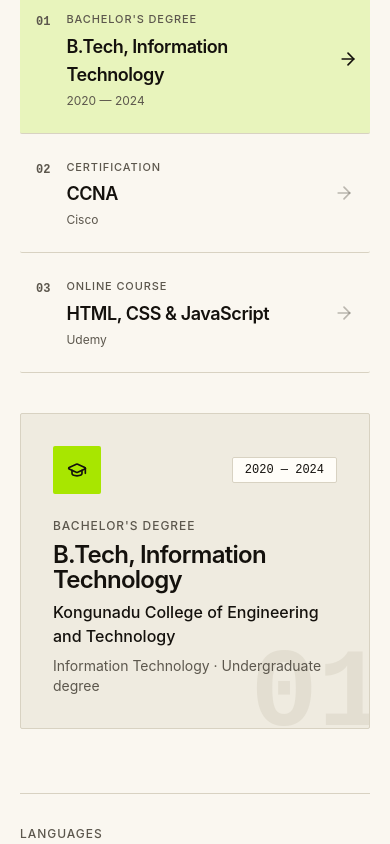
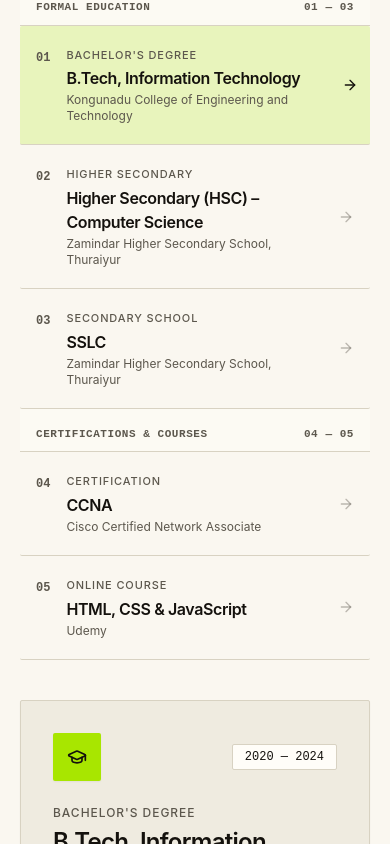
Before and after one commit to MDhanush08/dhanush-portfolio, a React (Vite) app in the folder frontend/: page / in a window 390 px wide. Shown: the part 8420-9264 px from the top of the page. Built offline with nearby package versions, Linux system fonts and the light colour scheme.

Commit message:
Edu and contact changes

```diff
--- a/frontend/src/components/sections/Education.tsx
+++ b/frontend/src/components/sections/Education.tsx
@@ -1,5 +1,5 @@
 import { useState, memo } from 'react'
-import { GraduationCap, Award, BookOpen, ArrowRight } from 'lucide-react'
+import { GraduationCap, Award, BookOpen, School, ArrowRight } from 'lucide-react'
 import { Section } from '../layout/Section'
 import { SectionHeading } from '../layout/SectionHeading'
 import { Reveal } from '../ui/Reveal'
@@ -13,7 +13,10 @@ export const Education = memo(function Education() {
   const getIcon = (id: string) => {
     switch (id) {
       case 'btech':
+      case 'hsc':
         return <GraduationCap className="w-5 h-5 text-[#14110D]" />
+      case 'sslc':
+        return <School className="w-5 h-5 text-[#14110D]" />
       case 'ccna':
         return <Award className="w-5 h-5 text-[#14110D]" />
       case 'udemy':
@@ -21,6 +24,9 @@ export const Education = memo(function Education() {
         return <BookOpen className="w-5 h-5 text-[#14110D]" />
     }
   }
+
+  const formalEducation = educationData.filter((e) => e.section === 'formal')
+  const certifications = educationData.filter((e) => e.section === 'certification')
 
   return (
     <Section id="education" bg="paper" borderTop>
@@ -36,9 +42,15 @@ export const Education = memo(function Education() {
 
       {/* Two columns from 900px */}
       <div className="grid grid-cols-1 min-[900px]:grid-cols-2 gap-10 lg:gap-16 items-start mb-16">
-        {/* Left: 3 interactive rows */}
+        {/* Left: 5 interactive rows organized into Formal Academics and Certifications */}
         <Reveal className="flex flex-col border-t border-[var(--line)]">
-          {educationData.map((item) => {
+          {/* Formal Academics Header */}
+          <div className="pt-3 pb-2 px-4 md:px-5 border-b border-[var(--line)] flex items-center justify-between text-[11px] font-mono uppercase tracking-wider text-[var(--muted)] font-semibold bg-[var(--surface)]/40 select-none">
+            <span>Formal Education</span>
+            <span>01 — 03</span>
+          </div>
+
+          {formalEducation.map((item) => {
             const isActive = activeId === item.id
             return (
               <button
@@ -48,25 +60,25 @@ export const Education = memo(function Education() {
                 onMouseEnter={() => setActiveId(item.id)}
                 aria-pressed={isActive}
                 className={cn(
-                  'w-full text-left py-6 px-4 md:px-5 border-b border-[var(--line)] flex items-center justify-between gap-4 transition-colors duration-200 cursor-pointer rounded-[2px]',
+                  'w-full text-left py-5 px-4 md:px-5 border-b border-[var(--line)] flex items-center justify-between gap-4 transition-colors duration-200 cursor-pointer rounded-[2px]',
                   isActive
                     ? 'bg-[var(--accent-soft)]'
                     : 'bg-transparent hover:bg-[var(--bg-alt)]/50'
                 )}
               >
                 <div className="flex items-start gap-4">
-                  <span className="text-xs font-mono font-semibold text-[var(--muted)] pt-1 select-none">
+                  <span className="text-xs font-mono font-semibold text-[var(--muted)] pt-1 select-none shrink-0">
                     {item.number}
                   </span>
-                  <div className="flex flex-col gap-1">
+                  <div className="flex flex-col gap-0.5">
                     <span className="text-[11px] font-medium uppercase tracking-[0.08em] text-[var(--muted)]">
                       {item.category}
                     </span>
-                    <span className="text-lg md:text-xl font-semibold text-[var(--ink)] tracking-tight">
+                    <span className="text-base md:text-lg font-semibold text-[var(--ink)] tracking-tight">
                       {item.title}
                     </span>
                     <span className="text-xs text-[var(--muted)]">
-                      {item.periodOrProvider}
+                      {item.institution}
                     </span>
                   </div>
                 </div>
@@ -74,7 +86,60 @@ export const Education = memo(function Education() {
                 <div className="shrink-0 pl-2">
                   <ArrowRight
                     className={cn(
-                      'w-5 h-5 transition-transform duration-200',
+                      'w-4 h-4 transition-transform duration-200',
+                      isActive
+                        ? 'translate-x-1 text-[var(--ink)]'
+                        : 'text-[var(--muted)]/40'
+                    )}
+                  />
+                </div>
+              </button>
+            )
+          })}
+
+          {/* Certifications & Courses Header */}
+          <div className="pt-4 pb-2 px-4 md:px-5 border-b border-[var(--line)] flex items-center justify-between text-[11px] font-mono uppercase tracking-wider text-[var(--muted)] font-semibold bg-[var(--surface)]/40 select-none">
+            <span>Certifications & Courses</span>
+            <span>04 — 05</span>
+          </div>
+
+          {certifications.map((item) => {
+            const isActive = activeId === item.id
+            return (
+              <button
+                key={item.id}
+                type="button"
+                onClick={() => setActiveId(item.id)}
+                onMouseEnter={() => setActiveId(item.id)}
+                aria-pressed={isActive}
+                className={cn(
+                  'w-full text-left py-5 px-4 md:px-5 border-b border-[var(--line)] flex items-center justify-between gap-4 transition-colors duration-200 cursor-pointer rounded-[2px]',
+                  isActive
+                    ? 'bg-[var(--accent-soft)]'
+                    : 'bg-transparent hover:bg-[var(--bg-alt)]/50'
+                )}
+              >
+                <div className="flex items-start gap-4">
+                  <span className="text-xs font-mono font-semibold text-[var(--muted)] pt-1 select-none shrink-0">
+                    {item.number}
+                  </span>
+                  <div className="flex flex-col gap-0.5">
+                    <span className="text-[11px] font-medium uppercase tracking-[0.08em] text-[var(--muted)]">
+                      {item.category}
+                    </span>
+                    <span className="text-base md:text-lg font-semibold text-[var(--ink)] tracking-tight">
+                      {item.title}
+                    </span>
+                    <span className="text-xs text-[var(--muted)]">
+                      {item.institution}
+                    </span>
+                  </div>
+                </div>
+
+                <div className="shrink-0 pl-2">
+                  <ArrowRight
+                    className={cn(
+                      'w-4 h-4 transition-transform duration-200',
                       isActive
                         ? 'translate-x-1 text-[var(--ink)]'
                         : 'text-[var(--muted)]/40'
@@ -86,10 +151,10 @@ export const Education = memo(function Education() {
           })}
         </Reveal>
 
-        {/* Right: Detail Card with Cross-Fade (opacity only 200ms) */}
+        {/* Right: Detail Card with Cross-Fade */}
         <Reveal delayMs={100} className="w-full">
-          <div className="relative w-full min-h-[300px] p-8 md:p-10 bg-[var(--bg-alt)] border border-[var(--line)] rounded-[2px] overflow-hidden flex flex-col justify-between">
-            {/* Huge Ghost Number in bottom-right corner in very low-contrast color */}
+          <div className="relative w-full min-h-[340px] p-8 md:p-10 bg-[var(--bg-alt)] border border-[var(--line)] rounded-[2px] overflow-hidden flex flex-col justify-between shadow-xs">
+            {/* Ghost Number in bottom-right corner in very low-contrast color */}
             <span className="absolute -bottom-6 -right-4 text-[clamp(7rem,14vw,11rem)] font-bold text-[var(--line)]/50 select-none pointer-events-none leading-none font-mono">
               {activeItem.number}
             </span>
@@ -97,18 +162,20 @@ export const Education = memo(function Education() {
             {/* Dynamic card content */}
             <div
               key={activeItem.id}
-              className="relative z-10 flex flex-col gap-6 transition-opacity duration-200 ease-out"
+              className="relative z-10 flex flex-col gap-6 transition-opacity duration-200 ease-out text-left"
             >
               <div className="flex items-center justify-between">
                 {/* Lime square with icon */}
-                <div className="w-12 h-12 rounded-[2px] bg-[#A8E600] flex items-center justify-center">
+                <div className="w-12 h-12 rounded-[2px] bg-[#A8E600] flex items-center justify-center shrink-0 shadow-xs">
                   {getIcon(activeItem.id)}
                 </div>
 
                 {/* Bordered chip */}
-                <span className="px-3 py-1 text-xs font-mono font-medium border border-[var(--line)] bg-[var(--surface)] text-[var(--ink)] rounded-[2px]">
-                  {activeItem.periodOrProvider}
-                </span>
+                {activeItem.periodOrProvider && (
+                  <span className="px-3 py-1 text-xs font-mono font-medium border border-[var(--line)] bg-[var(--surface)] text-[var(--ink)] rounded-[2px]">
+                    {activeItem.periodOrProvider}
+                  </span>
+                )}
               </div>
 
               <div className="flex flex-col gap-2">
@@ -118,10 +185,10 @@ export const Education = memo(function Education() {
                 <h3 className="text-2xl md:text-3xl font-semibold text-[var(--ink)] tracking-tight">
                   {activeItem.title}
                 </h3>
-                <p className="text-base text-[var(--ink)] font-medium">
+                <p className="text-base text-[var(--ink)] font-semibold">
                   {activeItem.institution}
                 </p>
-                <p className="text-sm text-[var(--muted)]">
+                <p className="text-sm text-[var(--muted)] leading-relaxed">
                   {activeItem.context}
                 </p>
               </div>
@@ -133,7 +200,7 @@ export const Education = memo(function Education() {
       {/* LANGUAGES Strip */}
       <Reveal>
         <div className="w-full border-t border-[var(--line)] pt-8 flex flex-col sm:flex-row sm:items-center gap-6 sm:gap-12 text-left">
-          <span className="text-xs font-medium uppercase tracking-[0.08em] text-[var(--muted)]">
+          <span className="text-xs font-semibold uppercase tracking-[0.08em] text-[var(--muted)]">
             LANGUAGES
           </span>
 
--- a/frontend/src/data/portfolio.ts
+++ b/frontend/src/data/portfolio.ts
@@ -25,10 +25,10 @@ export const profile: Profile = {
   tagline: 'I build web products that feel considered from the first click to the last line of code.',
   yearsExperience: '02',
   yearsLabel: 'years of professional experience',
-  email: '[your-email]',
-  phone: '[your-phone]',
-  linkedin: '[url]',
-  github: '[url]',
+  email: 'dhanushdeveloper18@gmail.com',
+  phone: '',
+  linkedin: '',
+  github: 'https://github.com/MDhanush08',
   resumeUrl: '/Dhanush_M_Resume.pdf',
   aboutStatement: "I'm a Full Stack Software Developer with 2 years of professional experience building web applications and backend services.",
   aboutHighlight: '2 years of experience',
@@ -367,29 +367,52 @@ export const educationData: EducationEntry[] = [
   {
     id: 'btech',
     number: '01',
-    category: "Bachelor's degree",
+    category: "BACHELOR'S DEGREE",
     title: 'B.Tech, Information Technology',
+    institution: 'Kongunadu College of Engineering and Technology',
     periodOrProvider: '2020 — 2024',
-    institution: 'Kongunadu College of Engineering and Technology',
     context: 'Information Technology · Undergraduate degree',
+    section: 'formal',
+  },
+  {
+    id: 'hsc',
+    number: '02',
+    category: 'HIGHER SECONDARY',
+    title: 'Higher Secondary (HSC) – Computer Science',
+    institution: 'Zamindar Higher Secondary School, Thuraiyur',
+    periodOrProvider: 'Thuraiyur, Tamil Nadu',
+    context: 'Computer Science · Higher Secondary Certificate (HSC)',
+    section: 'formal',
+  },
+  {
+    id: 'sslc',
+    number: '03',
+    category: 'SECONDARY SCHOOL',
+    title: 'SSLC',
+    institution: 'Zamindar Higher Secondary School, Thuraiyur',
+    periodOrProvider: 'Thuraiyur, Tamil Nadu',
+    context: 'Secondary School Leaving Certificate (SSLC)',
+    section: 'formal',
   },
   {
     id: 'ccna',
-    number: '02',
-    category: 'Certification',
+    number: '04',
+    category: 'CERTIFICATION',
     title: 'CCNA',
+    institution: 'Cisco Certified Network Associate',
     periodOrProvider: 'Cisco',
-    institution: 'Cisco Certified Network Associate',
-    context: 'Networking fundamentals',
+    context: 'Networking fundamentals.',
+    section: 'certification',
   },
   {
     id: 'udemy',
-    number: '03',
-    category: 'Online course',
+    number: '05',
+    category: 'ONLINE COURSE',
     title: 'HTML, CSS & JavaScript',
+    institution: 'Udemy',
     periodOrProvider: 'Udemy',
-    institution: 'Udemy',
-    context: 'Web development fundamentals',
+    context: 'Web development fundamentals.',
+    section: 'certification',
   },
 ]
 
--- a/frontend/src/types/index.ts
+++ b/frontend/src/types/index.ts
@@ -65,6 +65,7 @@ export interface EducationEntry {
   institution: string
   periodOrProvider: string
   context: string
+  section?: 'formal' | 'certification'
 }
 
 export interface LanguageEntry {
@@ -109,6 +110,7 @@ export interface Profile {
 export interface ContactFormData {
   name: string
   email: string
+  subject?: string
   message: string
 }
 
```
Also changed, not shown: frontend/src/components/sections/Contact.tsx (+85 -29 lines), frontend/src/services/api.ts (+22 -19 lines).
